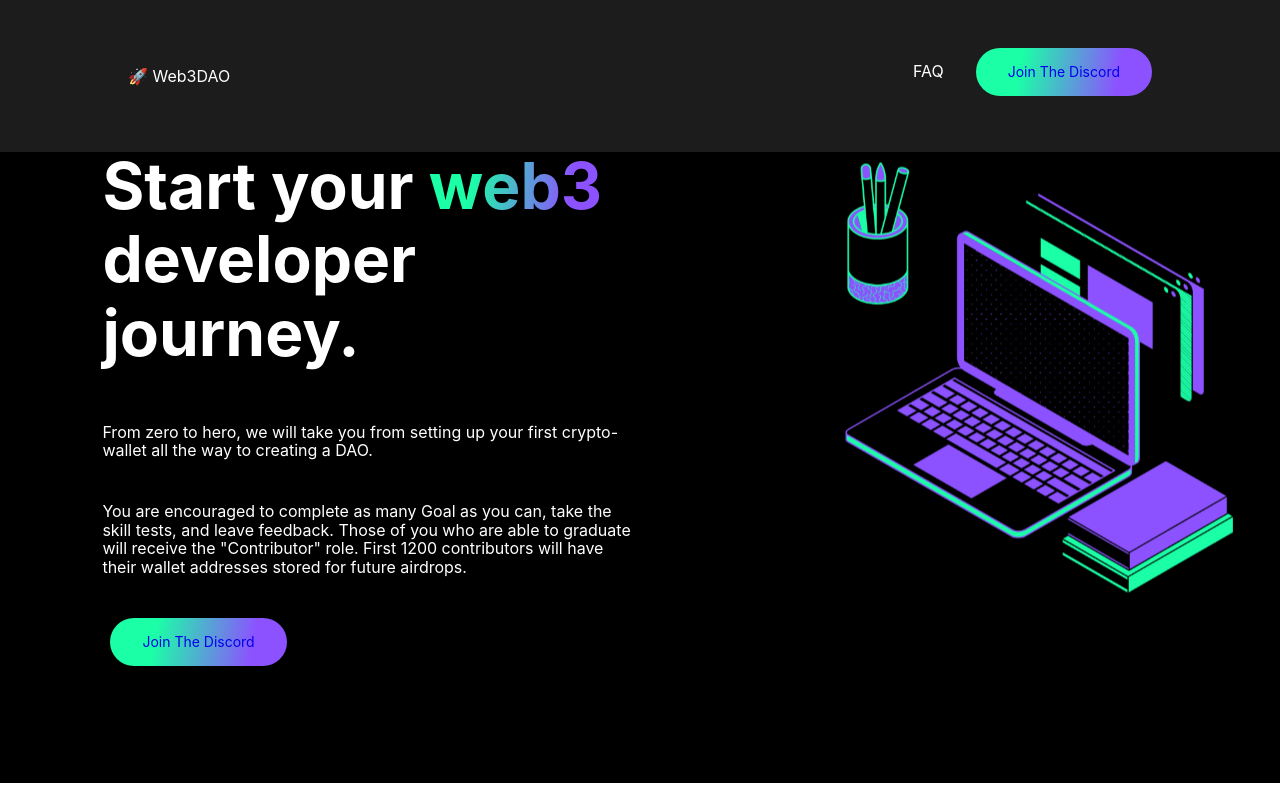
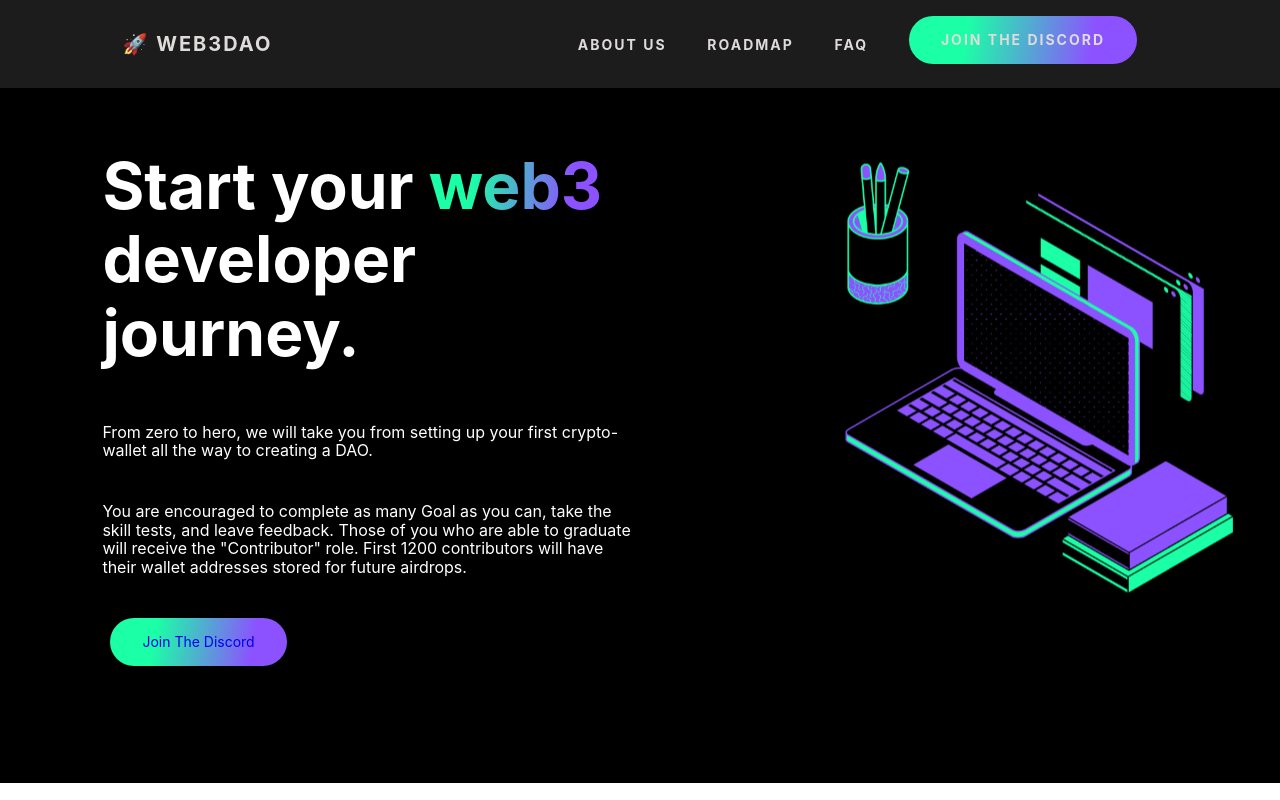
Before and after one commit to agrawalsourabh/web3-dao, a React (Create React App) app: page / in a window 1280 px wide. Shown: the top 800 px of the page. Built offline with nearby package versions, Linux system fonts and the light colour scheme.

Commit message:
navbar updated

```diff
--- a/src/containers/scripts/App.js
+++ b/src/containers/scripts/App.js
@@ -17,12 +17,24 @@ class App extends React.Component {
     return (
       <div className='flex flex-column' >
           <Nav />
+        <section id='aboutPageId'>
           <HomePage />
+        </section>
+        <section id='learningPageId'>
           <LearningPage />
+        </section>
+        <section id='roadmapPageId'>
           <RoadmapPage />
+        </section>
+        <section id='joiningPageId'>
           <JoiningPage />
+        </section>
+        <section id='toolsPageId'>
           <ToolsPage />
+        </section>
+        <section id='footerId'>
           <Footer />
+        </section>
       </div>
     );
   }
--- a/src/containers/scripts/Nav.js
+++ b/src/containers/scripts/Nav.js
@@ -6,20 +6,70 @@ import '../styles/Nav.css';
 import urls from '../../assets/Resources/URLs.json';
 
 class Nav extends React.Component{
-    render(){
+
+     navSlide(){
+        const nav = document.querySelector('.nav-links');
+        const navLinks = document.querySelectorAll('.nav-links li');
+        const burger = document.querySelector('.burger');
+
+        nav.classList.toggle('nav-active');
+
+        navLinks.forEach((link, index)=> {
+            link.style.animation = `navLinkFades 0.5s ease`;
+        })
+
+        burger.classList.toggle('toggle');
+
+    }
+
+    displayNav =() => {
         return(
-            <header className="fixed w-100 ph3 pv3 pv4-ns ph4-m ph5-l bg-color">
-            <nav className="db dt-l w-100 border-box pa3 ph5-l bg-color">
-                <a className="db dtc-l v-mid white link dim w-100 w-25-l tc tl-l mb2 mb0-l h2" href="#" title="Home">🚀  Web3DAO
+            <header className="fixed">
+            <nav className="db dt-l border-box bg-color">
+                <a className="logo db dtc-l v-mid white link dim w-100 w-25-l tc tl-l mb2 mb0-l h2" href="#" title="Home">🚀  Web3DAO
                 </a>
-                <div className="db dtc-l v-mid w-100 w-75-l tc tr-l">
-                    <a className="link dim white f6 f5-l dib mr3 mr4-l" href="#" title="FAQ">FAQ</a>
+                <div className="navItems db dtc-l v-mid w-100 w-75-l tc tr-l">
+                    <a className="link dim white f6 f5-l dib mr3 mr4-l" href="#" title="About us">About us</a>
+                    <a className="link dim white f6 f5-l dib mr3 mr4-l" href="#" title="Roadmap">Roadmap</a>
+                    <a className="link dim white f6 f5-l dib mr3 mr4-l" href="#" title="Faq">Faq</a>
                     <Button text={'Join The Discord'} link={urls.link.discord}/>
                 </div>
             </nav>
+
             </header>
         );
     }
+    render(){
+        return(
+            <nav>
+                <div className="logo">
+                    <h4> <a href="/" title="home"> 🚀  Web3DAO </a></h4>
+                </div>
+                <ul className="nav-links">
+                    <li>
+                        <a href="#aboutPageId" title="about_us"> About Us</a>
+                    </li>
+                    <li>
+                        <a href="#roadmapPageId" title="roadmap"> Roadmap</a>
+                    </li>
+                    <li>
+                        <a href="#" title="faq"> FAQ</a>
+                    </li>
+                    <li>
+                    <Button text={'Join The Discord'} link={urls.link.discord}/>
+                    </li>
+                </ul>
+                <div className="burger" onClick={this.navSlide}>
+                    <div className="line1"></div>
+                    <div className="line2"></div>
+                    <div className="line3"></div>
+                </div>
+            </nav>
+            // this.displayNav()
+        );
+    }
+
+
 }
 
 export default Nav;
--- a/src/containers/styles/Nav.css
+++ b/src/containers/styles/Nav.css
@@ -1,3 +1,140 @@
-.bg-color{
+/* .bg-color{
     background-color: #1C1C1C;
 }
+
+header{
+    height: 90px;
+    width: 100%;
+}
+
+nav{
+    width: 100%;
+    height: 100%;
+}
+
+nav a {
+    text-transform: uppercase;
+    letter-spacing: 2px;
+}
+
+.navItems{
+    padding: 2%;
+}
+
+.logo {
+    padding: 2%;
+    font-size: 30px;
+} */
+
+nav{
+    position: fixed;
+    width: 100%;
+    display: flex;
+    justify-content: space-around;
+    min-height: 8vh;
+    background-color: #1C1C1C;
+    align-items: center;
+}
+
+
+.logo a {
+    text-decoration: none;
+    text-transform: uppercase;
+    letter-spacing: 2px;
+    font-size: 20px;
+    color: rgb(223, 219, 219);
+}
+
+.nav-links{
+    display: flex;
+    justify-content: space-around;
+    width: 50%;
+    align-items: center;
+}
+
+.nav-links a{
+    color: rgb(223, 219, 219);
+    text-decoration: none;
+    letter-spacing: 2px;
+    font-weight: bold;
+    font-size: 14px;
+    text-transform: uppercase;
+}
+
+.nav-links li{
+    list-style: none;
+    align-self: center;
+}
+
+.burger{
+    display: none;
+}
+
+.burger div{
+    width: 25px;
+    height: 2px;
+    margin: 5px;
+    background-color: rgb(223, 219, 219);
+    cursor: pointer;
+    transition: all 0.5s ease;
+}
+
+/* media queries */
+@media screen and (max-width: 1024px) {
+    .nav-links{
+        width: 70%;
+    }
+}
+
+@media screen and (max-width: 768px) {
+    body{
+        overflow-x: hidden;
+    }
+    .nav-links{
+        width: 100%;
+        position: absolute;
+        right: 0px;
+        height: 92vh;
+        top: 8vh;
+        background-color: #1C1C1C;
+        flex-direction: column;
+        transform: translate(100%);
+        transition: 0.5s ease-in;
+        align-items: center;
+    }
+
+    .burger{
+        display: block;
+    }
+
+    .nav-active{
+        transform: translate(0%);
+    }
+
+    @keyframes navLinkFades {
+        from{
+            opacity: 0;
+            transform: translateX(50px);
+        }
+        to{
+            opacity: 1;
+            transform: translateX(0px);
+
+        }
+    }
+
+
+    .toggle .line1{
+        transform: rotate(-45deg) translate(-5px, 5px);
+    }
+
+
+    .toggle .line2{
+        opacity: 0;
+    }
+
+
+    .toggle .line3{
+        transform: rotate(45deg) translate(-5px, -5px);
+    }
+}
--- a/src/index.css
+++ b/src/index.css
@@ -5,9 +5,14 @@ body {
   font-family: -apple-system, BlinkMacSystemFont, 'Segoe UI', 'Roboto', 'Oxygen',
   'Ubuntu', 'Cantarell', 'Fira Sans', 'Droid Sans', 'Helvetica Neue',
   sans-serif;
+  box-sizing: border-box;
 }
 
 code {
   font-family: source-code-pro, Menlo, Monaco, Consolas, 'Courier New',
     monospace;
 }
+
+html{
+  scroll-behavior: smooth;
+}
```
Lines whose indentation alone changed are shown as unchanged.
